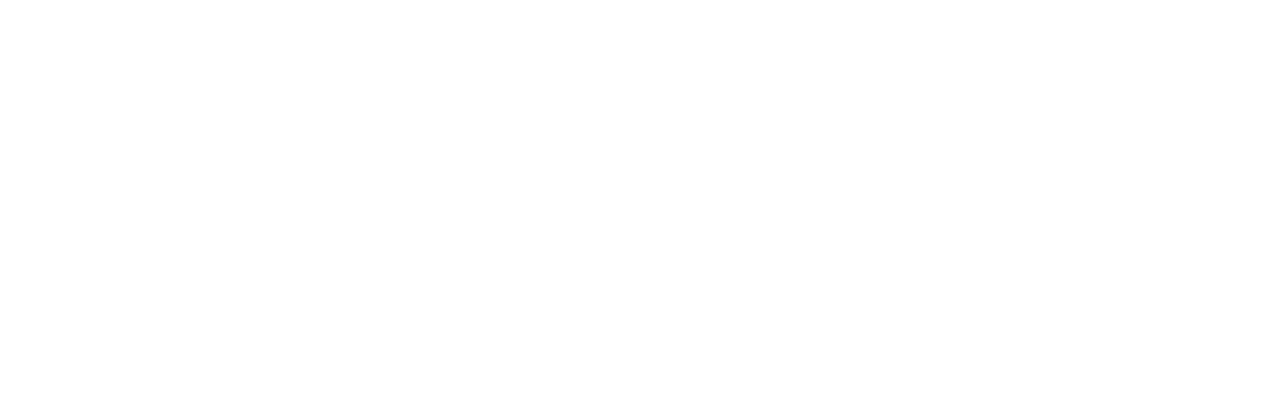
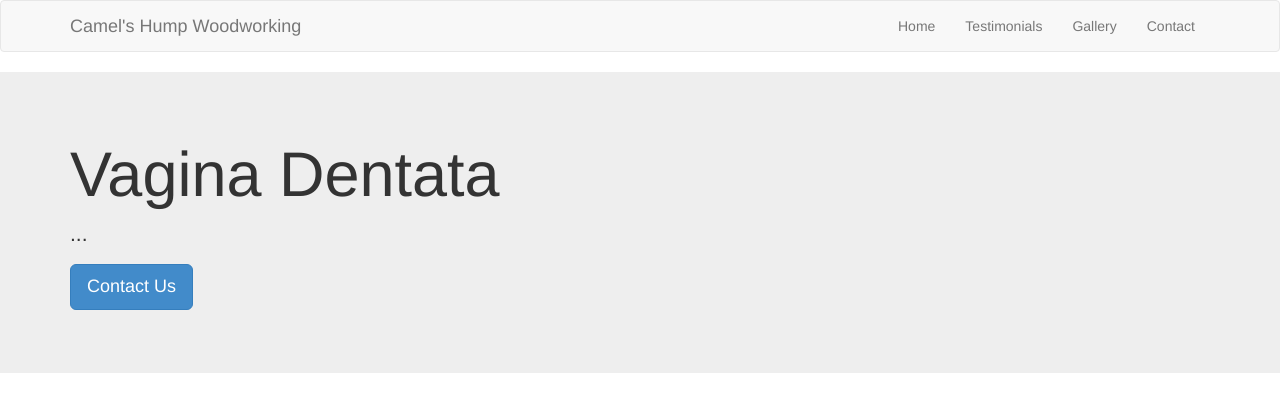
Before and after one commit to BurlingtonCollective/camels-hump, a website: page index.html in a window 1280 px wide. Drawn offline with Linux system fonts and the light colour scheme.

Commit message:
bootstrap components

```diff
--- a/index.html
+++ b/index.html
@@ -5,7 +5,38 @@
 	<link rel="stylesheet" href="css/master.css">
 </head>
 <body>
+<nav class="navbar navbar-default" role="navigation">
+  <div class="container">
+    <!-- Brand and toggle get grouped for better mobile display -->
+    <div class="navbar-header">
+      <button type="button" class="navbar-toggle collapsed" data-toggle="collapse" data-target="#bs-example-navbar-collapse-1">
+        <span class="sr-only">Toggle navigation</span>
+        <span class="icon-bar"></span>
+        <span class="icon-bar"></span>
+        <span class="icon-bar"></span>
+      </button>
+      <a class="navbar-brand" href="#">Camel's Hump Woodworking</a>
+    </div>
 
+    <!-- Collect the nav links, forms, and other content for toggling -->
+    <div class="collapse navbar-collapse" id="bs-example-navbar-collapse-1">
+      <ul class="nav navbar-nav navbar-right">
+        <li><a href="#">Home</a></li>
+        <li><a href="#">Testimonials</a></li>
+        <li><a href="#">Gallery</a></li>
+        <li><a href="#">Contact</a></li>
+      </ul>
+    </div><!-- /.navbar-collapse -->
+  </div><!-- /.container-fluid -->
+</nav>
+
+<div class="jumbotron">
+	<div class="container">
+	  <h1>Vagina Dentata</h1>
+	  <p>...</p>
+  <p><a class="btn btn-primary btn-lg" role="button" href="#">Contact Us</a></p>
+	</div>
+</div>
 
 
 	<script type="text/javascript" src="bower_components/jquery/dist/jquery.min.js"></script>
```
